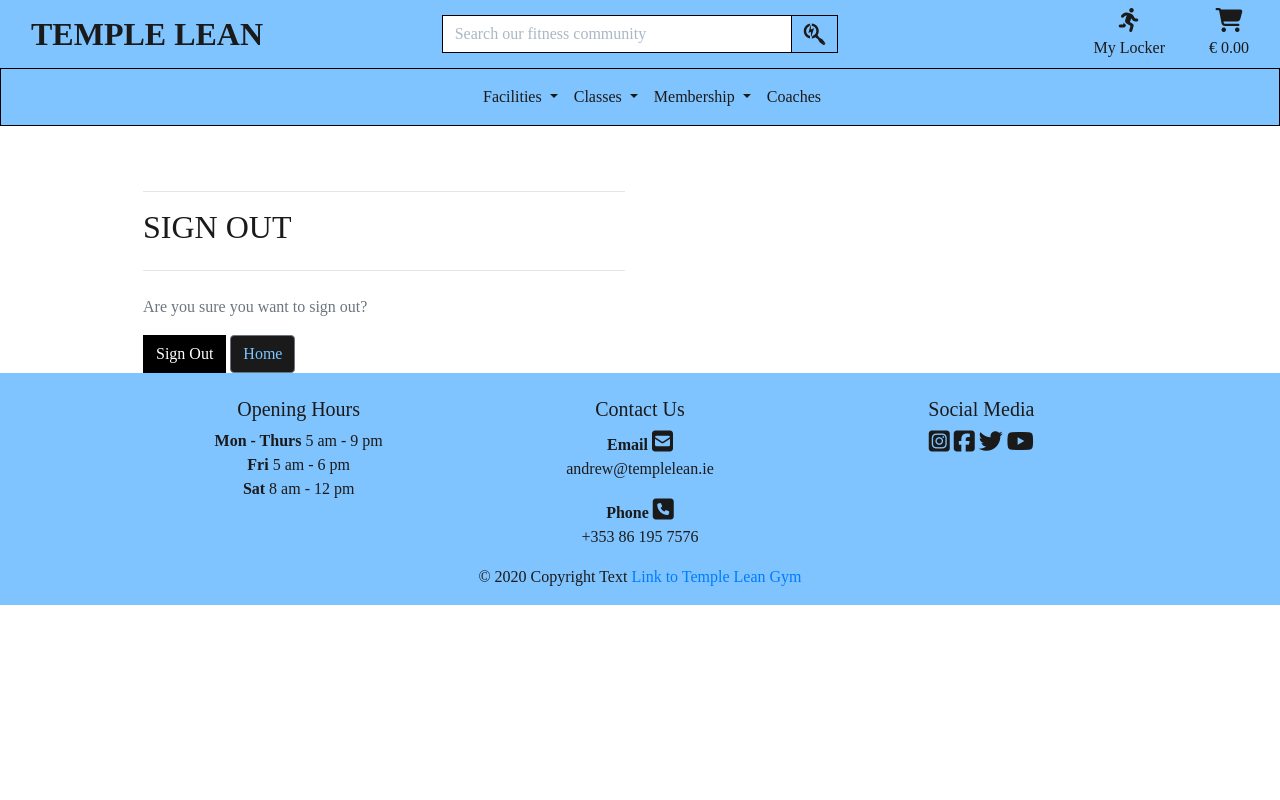
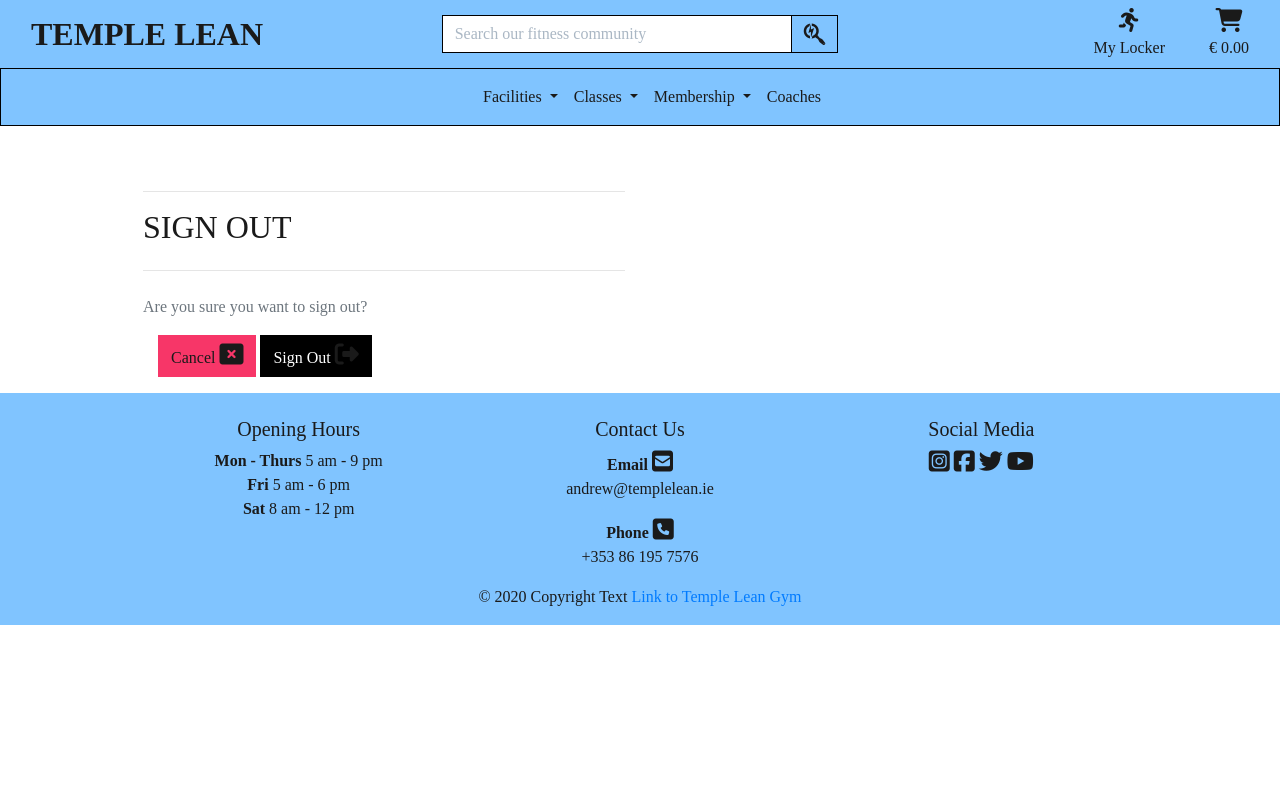
Before and after one commit to Andrew-code2020/ms4, a Django app: page /accounts/logout/ in a window 1280 px wide. Run offline with Django 3.2, Linux system fonts and the light colour scheme; the visitor is signed in with stand-in values (Sample User, id 1); some libraries are stand-ins or nearby versions; some web fonts are replaced.

Commit message:
added sign in testing to README.MD. Debugged sign out and styled more effectively

```diff
--- a/templates/allauth/account/logout.html
+++ b/templates/allauth/account/logout.html
@@ -10,15 +10,18 @@
 <hr>
 
 <p>{% trans 'Are you sure you want to sign out?' %}</p>
-
+<div class="container-fluid mb-3">
 <form method="post" action="{% url 'account_logout' %}">
   {% csrf_token %}
   {% if redirect_field_value %}
   <input type="hidden" name="{{ redirect_field_name }}" value="{{ redirect_field_value }}"/>
   {% endif %}
-  <button type="submit">{% trans 'Sign Out' %}</button>
-  <a href="{% url 'home' %}" class="btn btn-secondary">Home</a>
+  <a href="{% url 'home' %}" class="btn cancel-button rounded-0 text-left">Cancel <i
+    class="fas fa-window-close"></i></a>
+  <button class="rounded-0 text-left" type="submit">{% trans 'Sign Out' %} <i class="fas fa-sign-out-alt"></i></button>
+
 </form>
+</div>
 
 
 {% endblock %}
```
Also changed, not shown: README.MD.
